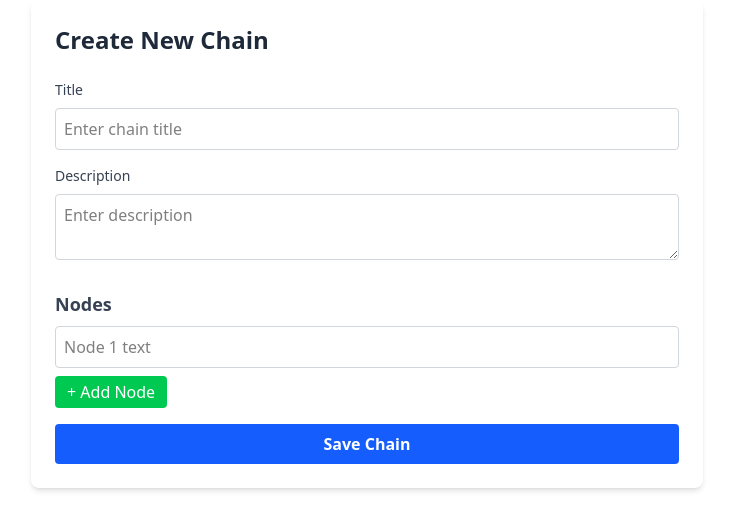
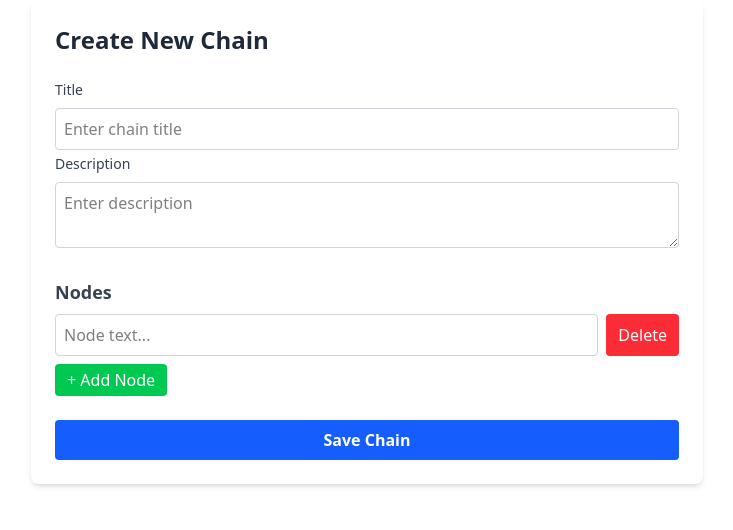
Before and after one commit to Jils31/Prompt-Chain, a React (Vite) app in the folder client/: page /chains/new in a window 1280 px wide. Shown: the top 530 px of the page, without its empty margins (273-1006 px from the left). Built offline with nearby package versions, Linux system fonts and the light colour scheme.

Commit message:
feat: allow to delete nodes and save chains

```diff
--- a/client/package.json
+++ b/client/package.json
@@ -15,9 +15,11 @@
     "axios": "^1.12.2",
     "react": "^19.1.1",
     "react-dom": "^19.1.1",
+    "react-hot-toast": "^2.6.0",
     "react-router-dom": "^7.9.4",
     "reactflow": "^11.11.4",
-    "tailwindcss": "^4.1.14"
+    "tailwindcss": "^4.1.14",
+    "uuid": "^13.0.0"
   },
   "devDependencies": {
     "@eslint/js": "^9.36.0",
--- a/client/src/App.jsx
+++ b/client/src/App.jsx
@@ -1,5 +1,11 @@
-import { BrowserRouter as Router, Routes, Route, Navigate } from "react-router-dom";
+import {
+  BrowserRouter as Router,
+  Routes,
+  Route,
+  Navigate,
+} from "react-router-dom";
 import { useParams } from "react-router-dom";
+import { Toaster } from "react-hot-toast";
 
 import ChainList from "./pages/ChainList";
 import ChainDetail from "./pages/ChainDetail";
@@ -7,20 +13,19 @@ import NewChain from "./pages/NewChain";
 
 function App() {
   return (
+    <>
+      <Toaster position="top-right" reverseOrder={false} />
       <Router>
         <Routes>
-
           <Route path="/" element={<Navigate to="/chains" replace />} />
           <Route path="/chains" element={<ChainList />} />
 
-        <Route
-          path="/chains/:chainId"
-          element={<ChainDetailWrapper />}
-        />
+          <Route path="/chains/:chainId" element={<ChainDetailWrapper />} />
 
           <Route path="/chains/new" element={<NewChain />} />
         </Routes>
       </Router>
+    </>
   );
 }
 
--- a/client/src/pages/NewChain.jsx
+++ b/client/src/pages/NewChain.jsx
@@ -1,12 +1,15 @@
 import { useState } from "react";
 import { useNavigate } from "react-router-dom";
 import { useMutation, useQueryClient } from "@tanstack/react-query";
+import { v4 as uuidv4 } from "uuid";
 import { createChain } from "../api/chains";
+import toast from "react-hot-toast";
 
 export default function NewChain() {
   const [title, setTitle] = useState("");
   const [description, setDescription] = useState("");
-  const [nodes, setNodes] = useState([{ id: "node1", text: "" }]);
+  const [nodes, setNodes] = useState([{ id: uuidv4(), text: "" }]);
+  const [errors, setErrors] = useState({});
   const navigate = useNavigate();
   const queryClient = useQueryClient();
 
@@ -17,11 +20,12 @@ export default function NewChain() {
         description,
         nodes,
         edges: [],
-        userId: "b1ab05e6-6e3f-45f1-81d8-322cf6e50397"
+        userId: "b1ab05e6-6e3f-45f1-81d8-322cf6e50397",
       }),
-    onSuccess: () => {
+    onSuccess: (data) => {
       queryClient.invalidateQueries({ queryKey: ["chains"] });
-      navigate("/chains");
+      toast.success("Chain created successfully!");
+      navigate(`/chains/${data.id}`);
     },
     onError: (err) => {
       console.error("Error creating chain:", err);
@@ -30,30 +34,39 @@ export default function NewChain() {
   });
 
   const addNode = () => {
-    setNodes([...nodes, { id: `node${nodes.length + 1}`, text: "" }]);
+    setNodes([...nodes, { id: uuidv4(), text: "" }]);
   };
 
-  const updateNodeText = (index, text) => {
-    const updated = [...nodes];
-    updated[index].text = text;
-    setNodes(updated);
+  const updateNodeText = (id, text) => {
+    setNodes(nodes.map((n) => (n.id === id ? { ...n, text } : n)));
+  };
+
+  const deleteNode = (id) => {
+    if (!confirm("Are you sure you want to delete this node?")) return;
+    setNodes(nodes.filter((n) => n.id !== id));
   };
 
   const handleSave = (e) => {
     e.preventDefault();
-    if (!title.trim()) {
-      alert("Title is required!");
-      return;
-    }
+
+    const newErrors = {};
+    if (!title.trim()) newErrors.title = "Title is required.";
+    if (nodes.length === 0) newErrors.nodes = "At least one node is required.";
+    if (nodes.some((n) => !n.text.trim()))
+      newErrors.nodeText = "All nodes must have text.";
+
+    setErrors(newErrors);
+    if (Object.keys(newErrors).length > 0) return;
+
     saveChain();
   };
 
   return (
     <div className="max-w-2xl mx-auto p-6 bg-white shadow-md rounded-lg">
+      {" "}
       <h2 className="text-2xl font-bold mb-6 text-gray-800">
-        Create New Chain
+        Create New Chain{" "}
       </h2>
-
       <label className="block mb-2 text-sm font-medium text-gray-700">
         Title
       </label>
@@ -62,8 +75,11 @@ export default function NewChain() {
         placeholder="Enter chain title"
         value={title}
         onChange={(e) => setTitle(e.target.value)}
-        className="border border-gray-300 rounded p-2 w-full mb-4"
+        className="border border-gray-300 rounded p-2 w-full mb-1"
       />
+      {errors.title && (
+        <p className="text-red-500 text-sm mb-3">{errors.title}</p>
+      )}
 
       <label className="block mb-2 text-sm font-medium text-gray-700">
         Description
@@ -76,21 +92,35 @@ export default function NewChain() {
       />
 
       <h3 className="text-lg font-semibold mb-2 text-gray-700">Nodes</h3>
-      {nodes.map((node, index) => (
-        <input
-          key={node.id}
-          type="text"
-          placeholder={`Node ${index + 1} text`}
-          value={node.text}
-          onChange={(e) => updateNodeText(index, e.target.value)}
-          className="border border-gray-300 rounded p-2 w-full mb-2"
-        />
+      {nodes.map((node) => (
+        <div key={node.id} className="flex gap-2 mb-2">
+          <input
+            type="text"
+            placeholder="Node text..."
+            value={node.text}
+            onChange={(e) => updateNodeText(node.id, e.target.value)}
+            className="border border-gray-300 rounded p-2 flex-1"
+          />
+          <button
+            type="button"
+            onClick={() => deleteNode(node.id)}
+            className="bg-red-500 text-white px-3 py-1 rounded hover:bg-red-600"
+          >
+            Delete
+          </button>
+        </div>
       ))}
+      {errors.nodes && (
+        <p className="text-red-500 text-sm mb-1">{errors.nodes}</p>
+      )}
+      {errors.nodeText && (
+        <p className="text-red-500 text-sm mb-4">{errors.nodeText}</p>
+      )}
 
       <button
         type="button"
         onClick={addNode}
-        className="px-3 py-1 bg-green-500 text-white rounded mb-4 hover:bg-green-600"
+        className="px-3 py-1 bg-green-500 text-white rounded mb-6 hover:bg-green-600"
       >
         + Add Node
       </button>
```
Lines whose indentation alone changed are shown as unchanged.
